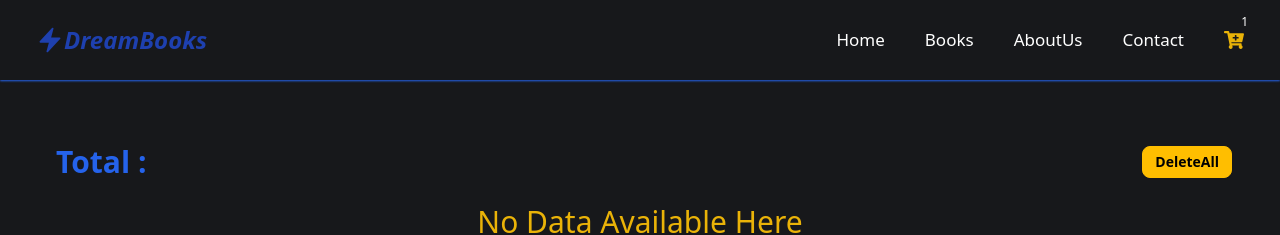
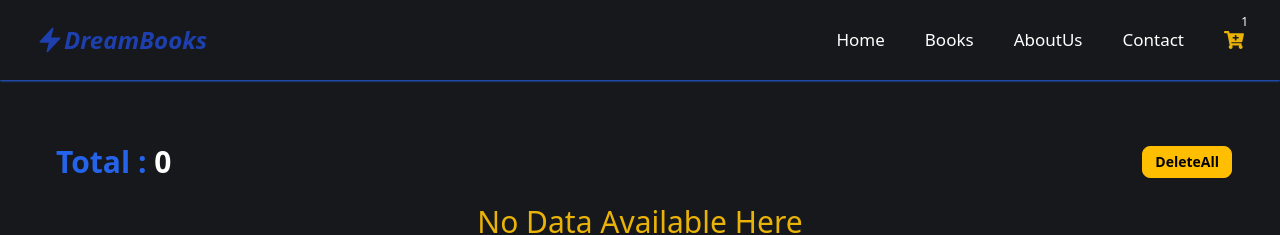
Before and after one commit to sohanwebdevctg/react2-dream-books-website, a React (Vite) app: page /cart in a window 1280 px wide. Shown: the top 235 px of the page. Built offline with nearby package versions, Linux system fonts and the light colour scheme.

Commit message:
adding table data in cart

```diff
--- a/src/components/Cart/Cart.jsx
+++ b/src/components/Cart/Cart.jsx
@@ -1,10 +1,14 @@
+import { useState } from "react";
+import { getData } from "../../localStorage";
 
 
 const Cart = () => {
 
+  //getData from localStorage
+  const [cart, setCart] = useState(() => getData());
 
+  console.log(cart)
 
-  const cart = null;
 // const sum = cart.reduce((accumulator, currentValue) => accumulator + currentValue.discount,0);
 
 
@@ -13,7 +17,7 @@ const Cart = () => {
           <div className="container mx-auto py-2 sm:px-3 lg:p-10">
       <div className="flex justify-between items-center px-2 py-3">
         <ul className="flex gap-1 items-center py-3 pl-2 text-blue-600 text-base sm:text-lg md:text-xl lg:text-2xl xl:text-3xl 2xl:text-4xl">
-          <li className="font-bold">Total : </li>
+          <li className="font-bold">Total : <span className="text-white">{cart.length}</span></li>
           {/* <li className="font-bold"> ${sum ? sum : '00'}</li> */}
         </ul>
         <button className="btn btn-warning btn-xs lg:btn-sm 2xl:btn-md">DeleteAll</button>
@@ -22,10 +26,11 @@ const Cart = () => {
         {
           cart?.length > 0 ? (<table className="table">
             {/* head */}
-            <thead>
+            <thead className="bg-blue-600">
               <tr className="text-yellow-500">
                 <th>#</th>
                 <th>Image</th>
+                <th>Author</th>
                 <th>Name</th>
                 <th>Price</th>
                 <th>Delete</th>
@@ -37,21 +42,21 @@ const Cart = () => {
                 <div className="avatar">
                   <div className="mask mask-squircle h-10 w-10">
                     <img
-                      src={item.image}
+                      src={item?.image}
                       alt="Avatar Tailwind CSS Component"
                     />
                   </div>
                 </div>
               </td>
+              <td>{item.author}</td>
               <td>{item.name}</td>
               <td>
-                <p>${item.discount}</p>
+                <p>${item.price}</p>
               </td>
               <td>
                 <button className="btn btn-warning btn-xs">delete</button>
               </td>
             </tr>)}</tbody>
-
           </table>) : (<p className="text-center text-sm sm:text-lg md:text-xl lg:text-2xl xl:text-3xl 2xl:text-4xl text-yellow-500">No Data Available Here</p>)
         }
       </div>
```
